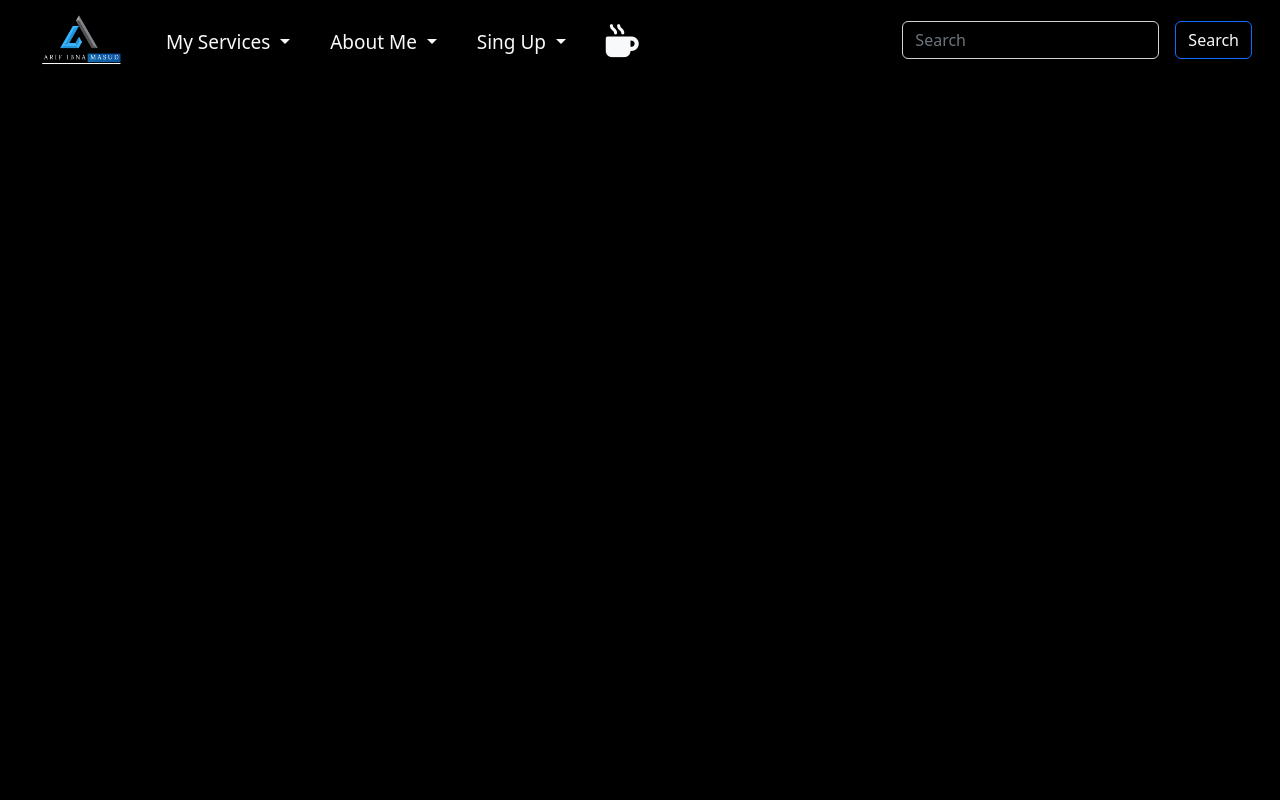
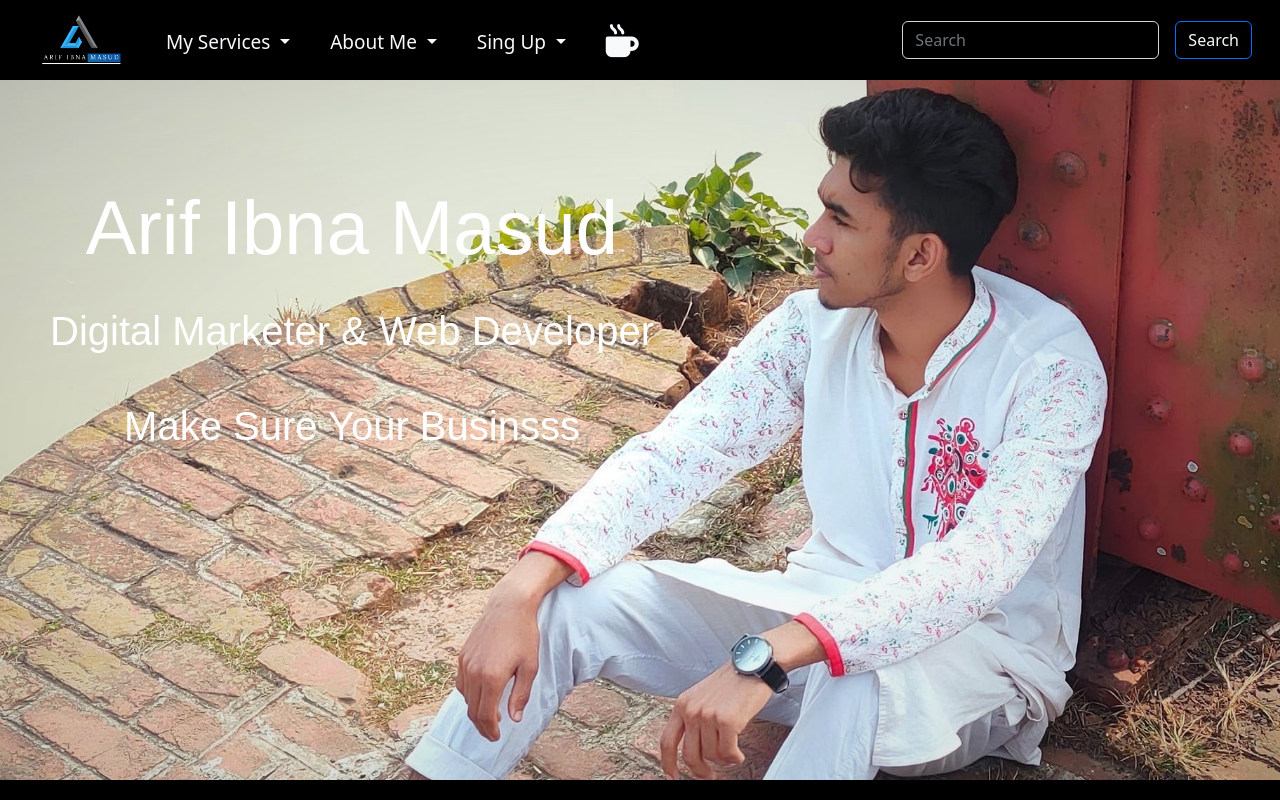
Before and after one commit to Arif-Ibna-Masud/Arif-Ibna-Masud-Portfolio, a plain HTML site: page index.html in a window 1280 px wide. Drawn offline with nearby package versions, Linux system fonts and the light colour scheme.

Commit message:
Top-Banner-Text

```diff
--- a/index.html
+++ b/index.html
@@ -110,3 +110,17 @@
 </header>
 
   <!--################################## { Navbar-header-End-Hire } ############################### -->
+
+  <!--################################## { Top-Banner-Text} ############################### -->
+
+  <section class="Allah-Tumi-Mohan">
+    <h1 class="name-text">
+        Arif Ibna Masud
+    </h1>
+    <h2 class="digital-marketar">
+      Digital Marketer & Web Developer
+    </h2>
+    <h2 class="name-textt">
+      Make Sure Your Businsss
+    </h2>
+  </section>
--- a/style.css
+++ b/style.css
@@ -250,3 +250,61 @@ body{
 }
 
 /* <!--################################## { Navbar-header-End-Hire } ############################### --> */
+
+/* <!--################################## {Top-Banner-Img-Text} ############################### --> */
+.Allah-Tumi-Mohan {
+    background-image: url(background/Ya\ Rohamanur\ rahim\ Ya\ amr\ allah.jpg);
+    height: 700px;
+    background-size: cover;
+}
+
+/* <!--################################## { Top-banner-text} ############################### --> */
+
+.name-text {
+    color: #fff;
+    padding-top: 8%;
+    font-size: 76px;
+    text-align: center;
+    padding-right: 45%;
+    font-family: Arial, Helvetica, sans-serif;
+}
+.digital-marketar{
+    font-size: 40px;
+    text-align: center;
+    padding-right: 45%;
+    padding-top: 2%;
+    color: white;
+    font-family: Arial, Helvetica, sans-serif;
+}
+.digital-marketar:hover{
+    transform: scale(0.86);
+    color: #615d5d;
+    font-weight: bold;
+    font-size: 42px;
+}
+.digital-marketar{
+    transition: .4s linear;
+}
+.name-textt {
+    color: white;
+    padding-top: 3%;
+    font-size: 40px;
+    text-align: center;
+    padding-right: 45%;
+    font-family: Arial, Helvetica, sans-serif;
+}
+.name-textt:hover{
+    transform: scale(0.90);
+    color: #615d5d;
+    font-weight: bold;
+}
+.name-textt{
+    transition: .4s linear;
+}
+.name-text:hover{
+    transform: scale(0.90);
+    color: #615d5d;
+}
+.name-text{
+    transition: all .4s linear;
+}
```
